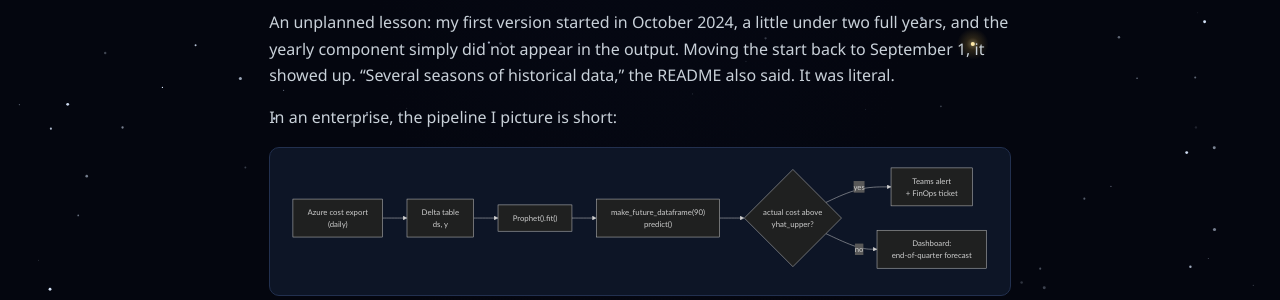
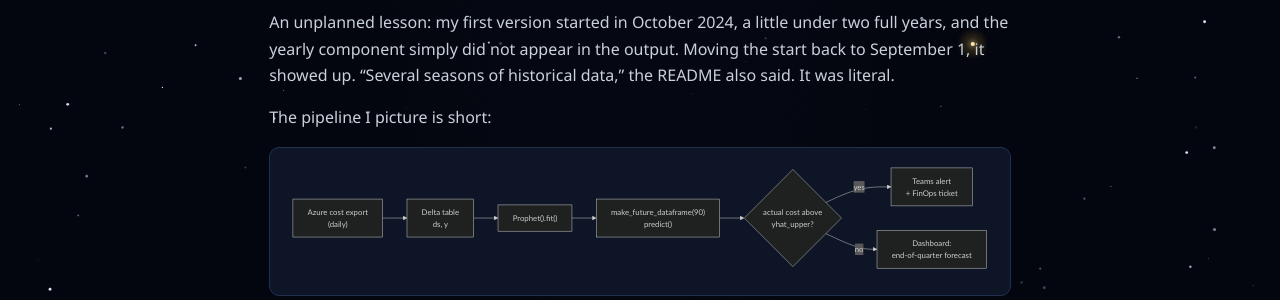
Before and after one commit to dapiced/dapiced.github.io, a Jekyll site: the page built from _posts/2026-09-26-what-i-learned-today-about-facebook-prophet.md, in a window 1280 px wide and 900 px high, scrolled down 5715 px. Shown: the part 154-454 px from the top of the window. Built offline with Jekyll 4.4.1, drawn with Linux system fonts in a browser that asks for light colours; comment, search, counter and statistics services are not loaded.

Commit message:
Prophet posts: shorten the pipeline lead-in sentence
"En entreprise, le pipeline que j'imagine est court :" becomes
"Le pipeline que j'imagine est court :" and the English mirror
"In an enterprise, the pipeline I picture is short:" becomes
"The pipeline I picture is short:".

Co-authored-by: Copilot App <223556219+Copilot@users.noreply.github.com>

````diff
--- a/_posts/2026-09-26-what-i-learned-today-about-facebook-prophet.md
+++ b/_posts/2026-09-26-what-i-learned-today-about-facebook-prophet.md
@@ -136,7 +136,7 @@ Three things the chart taught me:
 
 An unplanned lesson: my first version started in October 2024, a little under two full years, and the yearly component simply did not appear in the output. Moving the start back to September 1, it showed up. "Several seasons of historical data," the README also said. It was literal.
 
-In an enterprise, the pipeline I picture is short:
+The pipeline I picture is short:
 
 ```mermaid
 flowchart LR
````
Also changed, not shown: _posts/2026-09-26-ce-que-jai-appris-aujourdhui-sur-facebook-prophet.md (+1 -1 lines).
